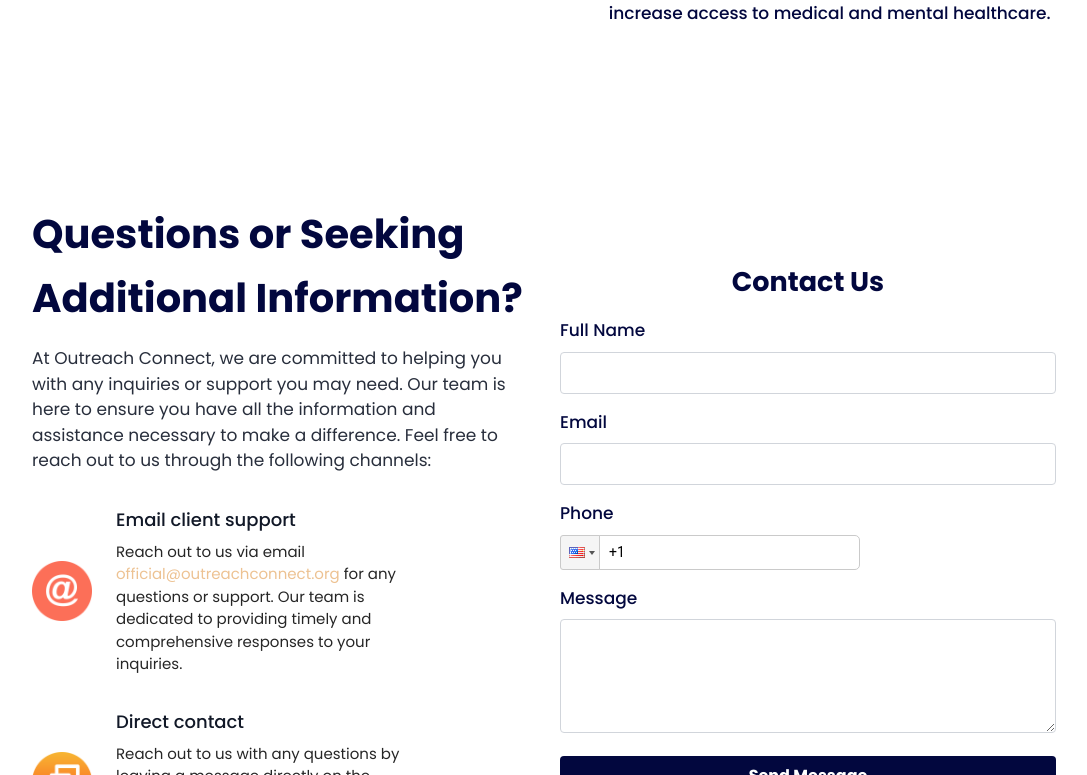
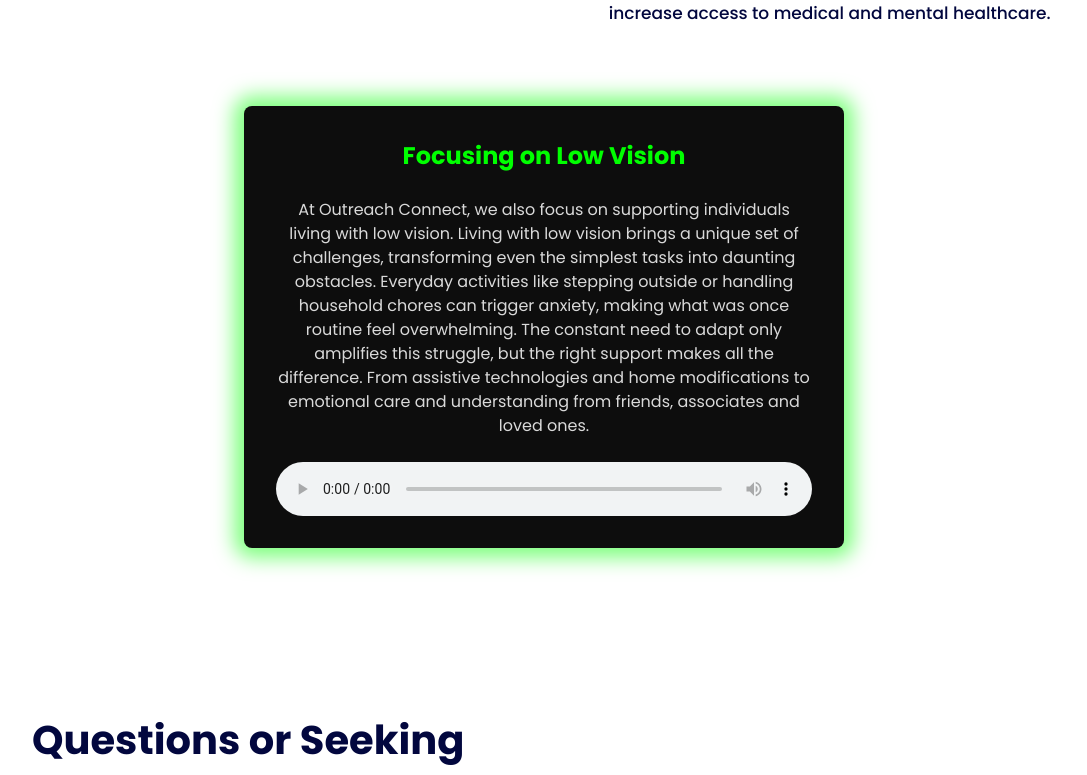
Before and after one commit to ghost-254/agency_website, a Next.js app: page / in a window 1280 px wide. Shown: the part 2325-3100 px from the top of the page, without its empty margins (96-1183 px from the left). Built offline with nearby package versions, Linux system fonts and the light colour scheme; no server answers.

Commit message:
updates;

```diff
--- a/app/about/page.tsx
+++ b/app/about/page.tsx
@@ -29,7 +29,7 @@
         </div>
         <div className="w-full md:w-1/2 md:pl-8">
 
-          <h2 className="text-2xl font-semibold mb-4 mt-8">Who is Behind?</h2>
+          <h2 className="text-2xl font-semibold mb-4 mt-8">Behind the Vision</h2>
           <p className="mb-4 text-left">
             Outreachconnect.org is a woman-owned initiative founded by a former Army veteran with over fifty years of combined experience in healthcare.
             The organization emphasizes diversity and ethics, aiming to bridge the gap in engaging community agencies and expedite support for the homeless.
--- a/components/Footer.tsx
+++ b/components/Footer.tsx
@@ -1,6 +1,6 @@
 import React from "react";
 import { FiMapPin } from "react-icons/fi";
-import { FaLinkedin } from "react-icons/fa"; // Import the LinkedIn icon
+import { FaLinkedin, FaFacebook } from "react-icons/fa"; // Import the LinkedIn icon
 import Link from "next/link";
 
 const Footer = () => {
@@ -55,6 +55,12 @@
               LinkedIn
             </Link>
           </p>
+          <p className="text-black opacity-80 mb-[1rem] text-[15px] cursor-pointer hover:text-green-700 flex items-center">
+            <FaFacebook className="mr-2 text-blue-700" />
+            <Link href="https://www.facebook.com/people/Outreach-Connect/61565800443220/" target="_blank" rel="noopener noreferrer">
+              Facebook
+            </Link>
+          </p>
         </div>
       </div>
       <div className="w-[80%] mx-auto my-4">
--- a/components/Goals.tsx
+++ b/components/Goals.tsx
@@ -1,11 +1,24 @@
 import Image from "next/image";
-import React from "react";
+import React, { useEffect, useRef } from "react";
 import SupportImg from "@/public/goals.png";
 import { FiCheckCircle } from "react-icons/fi";
 
 const Goals = () => {
+  // Create an audio ref
+  const audioRef = useRef<HTMLAudioElement | null>(null);
+
+  // Use effect to handle audio loading or any operations you want to perform
+  useEffect(() => {
+    // Safely access the audio element
+    const audioElement = audioRef.current;
+    if (audioElement) {
+      // You can add additional logic here if necessary
+      console.log("Audio element loaded:", audioElement);
+    }
+  }, []);
+
   return (
-    <div className="pt-[5rem] pb-[3rem] ">
+    <div className="pt-[5rem] pb-[3rem]">
       <div className="w-[80%] mx-auto grid grid-cols-1 lg:grid-cols-2 gap-[4rem] items-center">
         <div
           data-aos="fade-right"
@@ -31,6 +44,7 @@
           >
             Our goals focus on raising awareness, attracting grant providers, showcasing our impact, and facilitating communication. They are:
           </p>
+          {/* Goals list */}
           <div
             data-aos="fade-up"
             data-aos-anchor-placement="top-center"
@@ -77,6 +91,31 @@
           </div>
         </div>
       </div>
+
+      {/* New Audio Commentary Section */}
+      <div
+        id="lowVisionCard"
+        className="w-[80%] max-w-[600px] mx-auto mt-[4rem] bg-[#0d0d0d] text-center p-8 rounded-lg shadow-lg transform transition-transform hover:scale-105"
+        style={{
+          boxShadow: "0 0 20px 10px rgba(0, 255, 0, 0.5)",
+        }}
+      >
+        <h2 className="text-[20px] md:text-[24px] text-[#00FF00] font-bold">
+          Focusing on Low Vision
+        </h2>
+        <p className="mt-[1.5rem] mb-[1.5rem] text-[#f0f0f0] opacity-90 text-[15px] md:text-[16px]">
+          At Outreach Connect, we also focus on supporting individuals living with low vision.
+          Living with low vision brings a unique set of challenges, transforming even the simplest tasks into daunting obstacles.
+          Everyday activities like stepping outside or handling household chores can trigger anxiety, making what was once routine feel overwhelming.
+          The constant need to adapt only amplifies this struggle, but the right support makes all the difference.
+          From assistive technologies and home modifications to emotional care and understanding from friends, associates and loved ones.
+        </p>
+
+        <audio ref={audioRef} className="mt-[1.5rem] w-full" controls autoPlay>
+          <source src="/audio.mp3" type="audio/mpeg" />
+          Your browser does not support the audio element.
+        </audio>
+      </div>
     </div>
   );
 };
```
Also changed, not shown: 1 other file (tests, documents, lock files or other folders).
